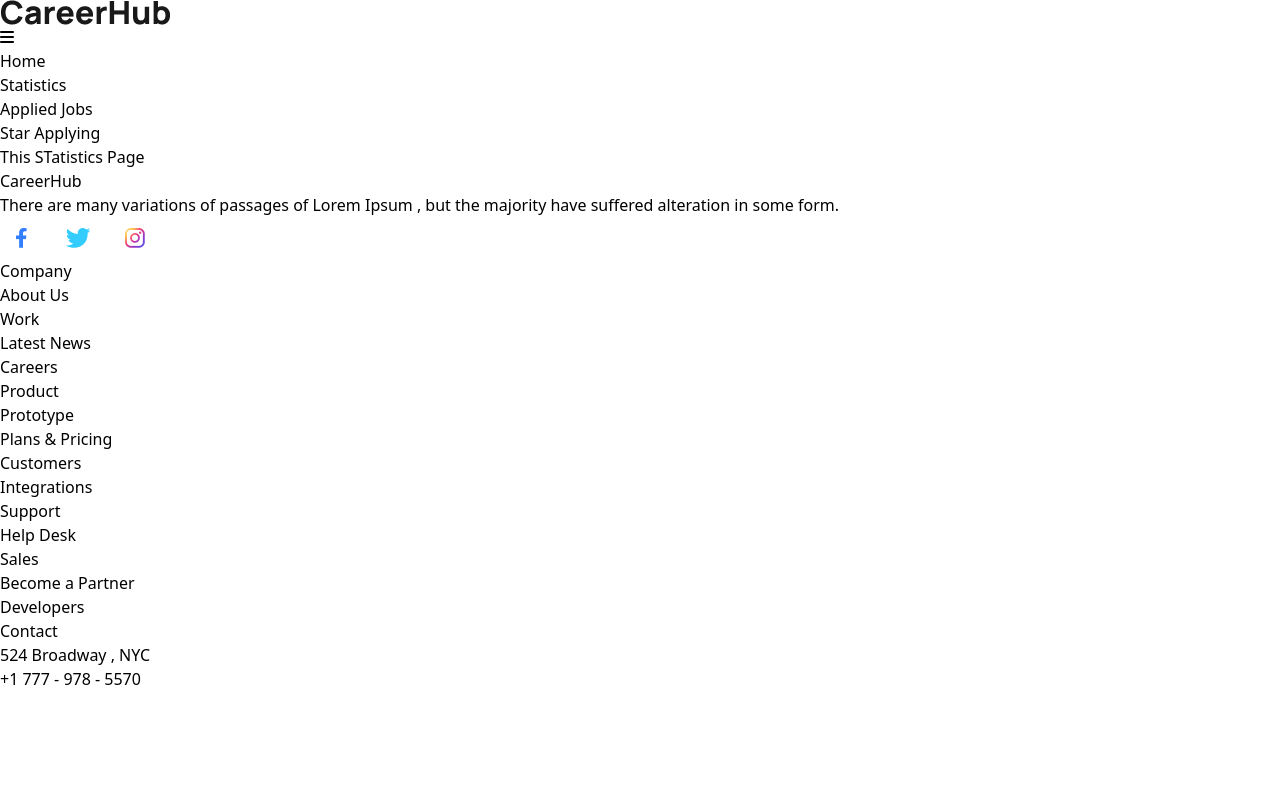
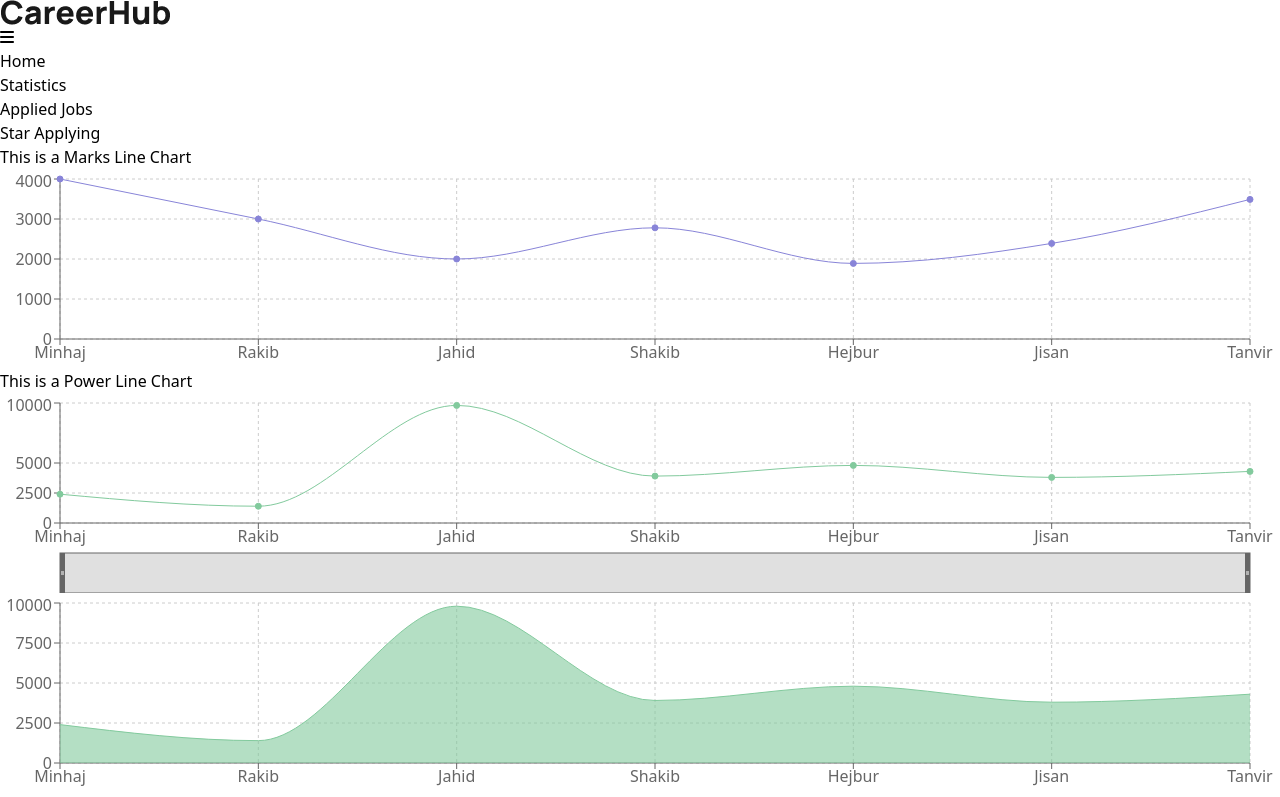
Before and after one commit to pro-minhaj/career_hub, a React (Vite) app: page /statistics in a window 1280 px wide. Shown: the top 797 px of the page. Built offline with nearby package versions, Linux system fonts and the light colour scheme.

Commit message:
Statistics Page Added

```diff
--- a/index.html
+++ b/index.html
@@ -2,13 +2,12 @@
 <html lang="en">
   <head>
     <meta charset="UTF-8" />
-    <link rel="icon" type="image/svg+xml" href="/vite.svg" />
     <meta name="viewport" content="width=device-width, initial-scale=1.0" />
     <link rel="preconnect" href="https://fonts.googleapis.com">
     <link rel="preconnect" href="https://fonts.gstatic.com" crossorigin>
     <link href="https://fonts.googleapis.com/css2?family=Lato:wght@300;400;700&family=Manrope:wght@200;300;400;500;600;700;800&display=swap" rel="stylesheet">
     <script src="https://kit.fontawesome.com/2e4412b04e.js" crossorigin="anonymous"></script>
-    <title>Vite + React</title>
+    <title>CareerHub</title>
   </head>
   <body>
     <div id="root"></div>
--- a/package.json
+++ b/package.json
@@ -15,6 +15,7 @@
     "react": "^18.2.0",
     "react-dom": "^18.2.0",
     "react-router-dom": "^6.21.0",
+    "recharts": "^2.10.3",
     "sort-by": "^1.2.0"
   },
   "devDependencies": {
--- a/src/Componets/Featured-Jobs/Featured.jsx
+++ b/src/Componets/Featured-Jobs/Featured.jsx
@@ -3,12 +3,14 @@ import FeacturedJobItem from "../Fectured-Job/FeacturedJobItem";
 
 const Featured = () => {
     const [jobs, setJobs] = useState([]);
+    const [open, setOpen] = useState(true);
 
     useEffect(() => {
         fetch('jobs.json')
         .then(res => res.json())
         .then(data => setJobs(data))
     }, []);
+    const topJobs = jobs.slice(0, 4);
 
     return (
         <div className="container mx-auto px-3 md:px-0 pb-20">
@@ -16,13 +18,15 @@ const Featured = () => {
             <p className="text-center text-neutral-500 text-base font-medium font-['Manrope'] leading-relaxed">Explore thousands of job opportunities with all the information you need. Its your future</p>
             <div className="grid md:grid-cols-2 gap-[24px] py-10">
                 {
-                    jobs.map(job => <FeacturedJobItem
+                    open ? topJobs.map(job => <FeacturedJobItem
+                        key={job.id} job={job}
+                    ></FeacturedJobItem>) : jobs.map(job => <FeacturedJobItem
                         key={job.id} job={job}
                     ></FeacturedJobItem>)
                 }
             </div>
-            <div className="text-center">
-                <button className="px-6 py-4 bg-gradient-to-r from-indigo-400 to-violet-500 rounded-lg text-white text-xl font-extrabold font-['Manrope']">See All Jobs</button>
+            <div className="flex justify-center">
+                <button onClick={() => setOpen(false)} className={`px-6 py-4 bg-gradient-to-r from-indigo-400 to-violet-500 rounded-lg text-white text-xl font-extrabold font-['Manrope'] ${open ? 'block' : 'hidden'}`}>See All Jobs</button>
             </div>
         </div>
     );
--- a/src/Componets/Header/Header.jsx
+++ b/src/Componets/Header/Header.jsx
@@ -8,9 +8,9 @@ const Header = () => {
     return (
         <header className='bg-gradient-to-r from-indigo-100 py-5 md:py-8 rounded-md px-3 md:px-0 sticky top-0 md:static'>
             <div className="flex items-center justify-between container mx-auto relative">
-                <div>
+                <Link to="/">
                     <img src={Logo} alt="" />
-                </div>
+                </Link>
                 <button onClick={() => setOpen(!open)} className="md:hidden block text-4xl">
                     <i className="fa-solid fa-bars"></i>
                 </button>
--- a/src/Componets/Job-Details/Job_Details.jsx
+++ b/src/Componets/Job-Details/Job_Details.jsx
@@ -5,9 +5,11 @@ import Phone from '../../assets/icons/phone.png';
 import Email from '../../assets/icons/email.png';
 import Location from '../../assets/icons/location2.png';
 import Hero_Section from '../Hero_Section/Hero_Section';
+import { useState } from 'react';
 
 const Job_Details = () => {
     const jobDetails = useLoaderData();
+    const [open, setOpen] = useState(true);
 
     const currentUrl = window.location.href;
     const url = currentUrl.split('/');
@@ -16,6 +18,10 @@ const Job_Details = () => {
 
     const {job_description, job_responsibility, educational_requirements, experiences, salary, job_title, contact_information} = findJob;
 
+    const applyBtn = event =>{
+        event.currentTarget.disabled = 'true';
+        setOpen(false);
+    }
     return (
         <div className="">
             <Hero_Section>
@@ -66,7 +72,7 @@ const Job_Details = () => {
                             <h4 className="text-zinc-700 text-xl font-bold font-['Manrope']">Address: <span className="text-neutral-500 text-xl font-medium font-['Manrope']">{contact_information.address}</span></h4>
                         </div>
                     </div>
-                    <button className="w-full py-[19px] mt-6 bg-gradient-to-r from-indigo-400 to-violet-500 rounded-lg text-white text-xl font-extrabold font-['Manrope']">Apply Now</button>
+                    <button onClick={applyBtn} className={`w-full py-[19px] mt-6 bg-gradient-to-r from-indigo-400 to-violet-500 rounded-lg text-white text-xl font-extrabold font-['Manrope'] ${!open ? 'opacity-50': ''}`}>Apply Now</button>
                 </div>
             </div>
         </div>
--- a/src/Componets/Statistics/Statistics.jsx
+++ b/src/Componets/Statistics/Statistics.jsx
@@ -1,11 +1,140 @@
 import React from 'react';
+import { PureComponent } from 'react';
+import {
+  LineChart,
+  Line,
+  XAxis,
+  YAxis,
+  CartesianGrid,
+  Tooltip,
+  Legend,
+  Brush,
+  AreaChart,
+  Area,
+  ResponsiveContainer,
+} from 'recharts';
 
-const Statistics = () => {
+const data = [
+  {
+    name: 'Minhaj',
+    uv: 4000,
+    pv: 2400,
+    amt: 2400,
+  },
+  {
+    name: 'Rakib',
+    uv: 3000,
+    pv: 1398,
+    amt: 2210,
+  },
+  {
+    name: 'Jahid',
+    uv: 2000,
+    pv: 9800,
+    amt: 2290,
+  },
+  {
+    name: 'Shakib',
+    uv: 2780,
+    pv: 3908,
+    amt: 2000,
+  },
+  {
+    name: 'Hejbur',
+    uv: 1890,
+    pv: 4800,
+    amt: 2181,
+  },
+  {
+    name: 'Jisan',
+    uv: 2390,
+    pv: 3800,
+    amt: 2500,
+  },
+  {
+    name: 'Tanvir',
+    uv: 3490,
+    pv: 4300,
+    amt: 2100,
+  },
+];
+
+export class Statistics extends PureComponent {
+  static demoUrl = 'https://codesandbox.io/s/synchronized-line-charts-zc3nl';
+
+  render() {
     return (
-        <div>
-            <h1>This STatistics Page</h1>
-        </div>
+      <div className="w-full -z-10 container mx-auto flex flex-col gap-10 py-10">
+        <h4 className='text-center font-medium text-2xl'>This is a Marks Line Chart</h4>
+
+        <ResponsiveContainer width="100%" height={200}>
+          <LineChart
+            width={500}
+            height={200}
+            data={data}
+            syncId="anyId"
+            margin={{
+              top: 10,
+              right: 30,
+              left: 0,
+              bottom: 0,
+            }}
+          >
+            <CartesianGrid strokeDasharray="3 3" />
+            <XAxis dataKey="name" />
+            <YAxis />
+            <Tooltip />
+            <Line type="monotone" dataKey="uv" stroke="#8884d8" fill="#8884d8" />
+          </LineChart>
+        </ResponsiveContainer>
+        <h4 className='text-center font-medium text-2xl'>This is a Power Line Chart</h4>
+
+        <ResponsiveContainer width="100%" height={200}>
+          <LineChart
+            width={500}
+            height={200}
+            data={data}
+            syncId="anyId"
+            margin={{
+              top: 10,
+              right: 30,
+              left: 0,
+              bottom: 0,
+            }}
+          >
+            <CartesianGrid strokeDasharray="3 3" />
+            <XAxis dataKey="name" />
+            <YAxis />
+            <Tooltip />
+            <Line type="monotone" dataKey="pv" stroke="#82ca9d" fill="#82ca9d" />
+            <Brush />
+          </LineChart>
+        </ResponsiveContainer>
+
+        <ResponsiveContainer width="100%" height={200}>
+          <AreaChart
+            width={500}
+            height={200}
+            data={data}
+            syncId="anyId"
+            margin={{
+              top: 10,
+              right: 30,
+              left: 0,
+              bottom: 0,
+            }}
+          >
+            <CartesianGrid strokeDasharray="3 3" />
+            <XAxis dataKey="name" />
+            <YAxis />
+            <Tooltip />
+            <Area type="monotone" dataKey="pv" stroke="#82ca9d" fill="#82ca9d" />
+          </AreaChart>
+        </ResponsiveContainer>
+      </div>
     );
-};
+  }
+}
+
 
 export default Statistics;
--- a/src/Componets/UserCom/User.jsx
+++ b/src/Componets/UserCom/User.jsx
@@ -13,7 +13,7 @@ const Users = () => {
                 </div>
                 <div className="w-full md:w-1/2 flex items-center justify-between -z-10 md:z-0">
                     <div></div>
-                    <img className='w-full md:w-[90%] drop-shadow-2xl' src={userImg} alt="" />
+                    <img className='w-full drop-shadow-2xl' src={userImg} alt="" />
                 </div>
             </div>
         </div>
```
Also changed, not shown: 1 other file (tests, documents, lock files or other folders).
